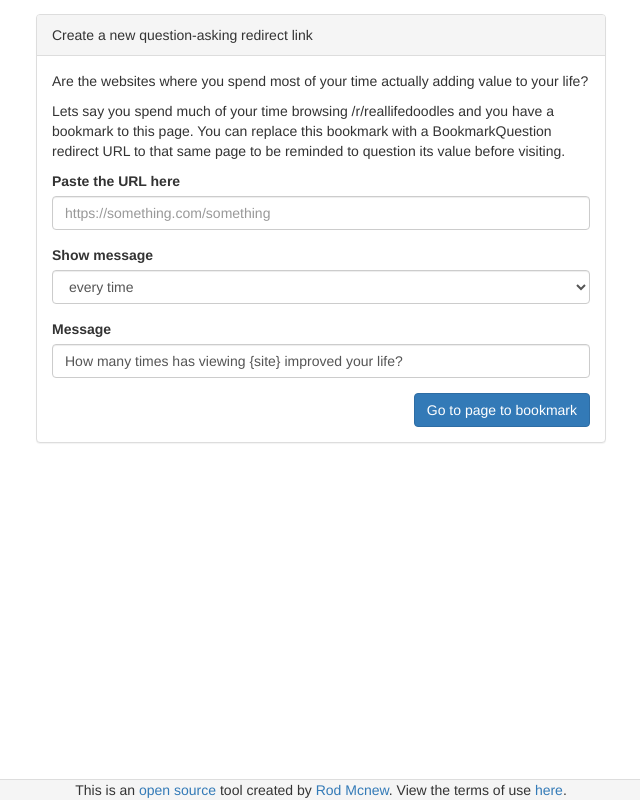
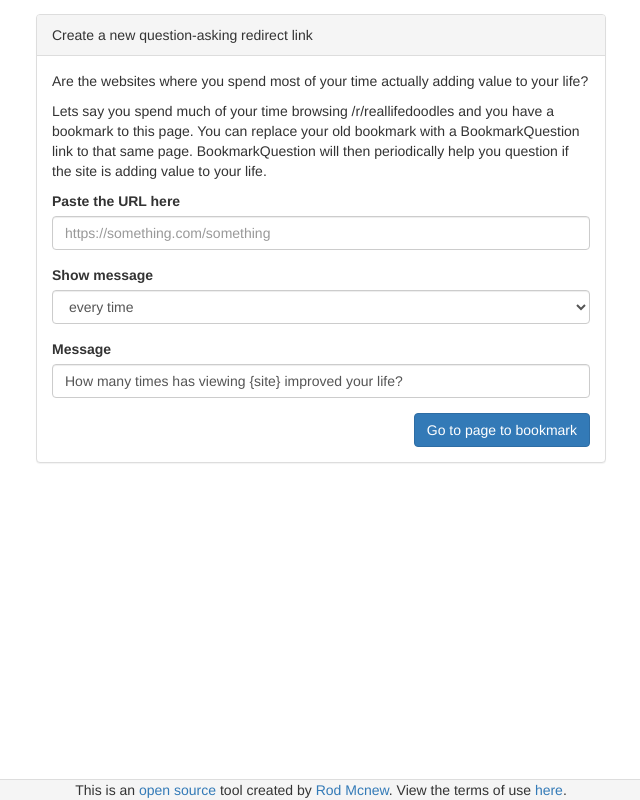
Before and after one commit to bookmarkquestion/bookmarkquestion.github.io, a plain HTML site: page index.html in a window 1280 px wide. Shown: the whole page, without its empty margins (319-959 px from the left). Drawn offline with Linux system fonts and the light colour scheme.

Commit message:
improve ui

```diff
--- a/index.html
+++ b/index.html
@@ -42,9 +42,9 @@
                 <p>
                     Lets say you spend much of your time browsing /r/reallifedoodles and you have a
                     bookmark to this page.
-                    You can replace this bookmark with a BookmarkQuestion redirect URL to that same page to be reminded
-                    to
-                    question its value before visiting.
+                    You can replace your old bookmark with a BookmarkQuestion link to that same page.
+                    BookmarkQuestion will then periodically help you question if the site is adding
+                    value to your life.
                 </p>
 
                 <form>
```
